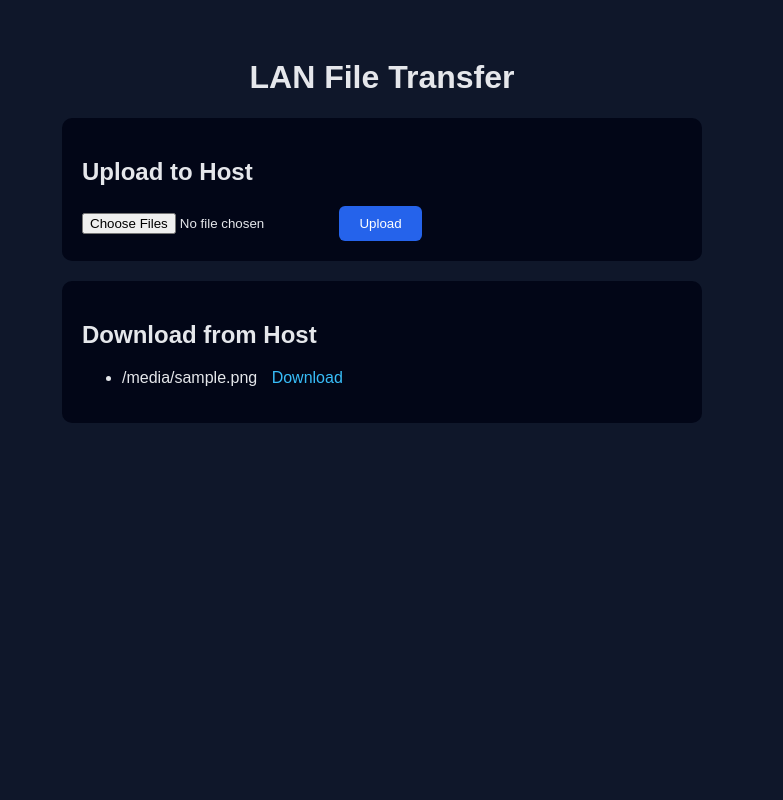
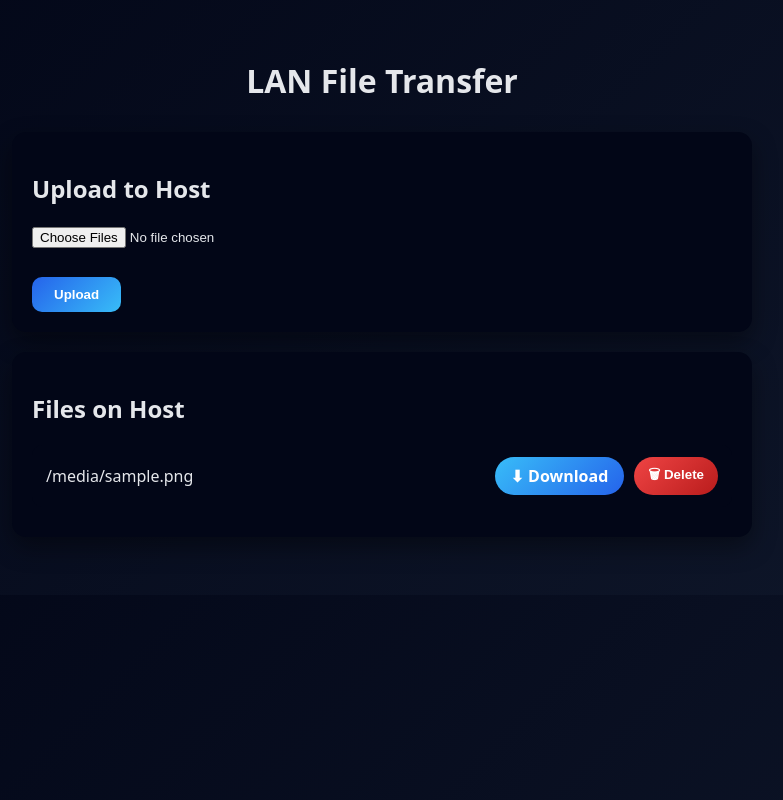
Before and after one commit to MikoKB1/LAN-file-transfere, a Flask app: template templates/index.html in a window 1280 px wide. Shown: the whole page, without its empty margins (258-1041 px from the left). Run offline with Flask 3, Linux system fonts and the light colour scheme; the template is opened without the code that fills it: most values are stand-ins (such as "Sample title", 1, 10 or a date in 2020).

Commit message:
added deleting

```diff
--- a/app.py
+++ b/app.py
@@ -1,6 +1,7 @@
-from flask import Flask, render_template, request, redirect, send_from_directory
+from flask import Flask, render_template, request, redirect, send_from_directory, abort
 import os
 from werkzeug.utils import secure_filename
+import logging
 
 app = Flask(__name__)
 
@@ -9,6 +10,9 @@ UPLOAD_FOLDER = os.path.join(BASE_DIR, "uploads")
 
 os.makedirs(UPLOAD_FOLDER, exist_ok=True)
 app.config["UPLOAD_FOLDER"] = UPLOAD_FOLDER
+
+# Reduce noisy logs
+logging.getLogger("werkzeug").setLevel(logging.ERROR)
 
 @app.route("/", methods=["GET", "POST"])
 def index():
@@ -20,7 +24,7 @@ def index():
                 f.save(os.path.join(app.config["UPLOAD_FOLDER"], filename))
         return redirect("/")
 
-    files = os.listdir(app.config["UPLOAD_FOLDER"])
+    files = sorted(os.listdir(app.config["UPLOAD_FOLDER"]))
     return render_template("index.html", files=files)
 
 @app.route("/download/<filename>")
@@ -31,5 +35,16 @@ def download(filename):
         as_attachment=True
     )
 
+@app.route("/delete/<filename>", methods=["POST"])
+def delete(filename):
+    safe_name = secure_filename(filename)
+    file_path = os.path.join(app.config["UPLOAD_FOLDER"], safe_name)
+
+    if not os.path.isfile(file_path):
+        abort(404)
+
+    os.remove(file_path)
+    return redirect("/")
+
 if __name__ == "__main__":
     app.run(host="0.0.0.0", port=5000)
--- a/static/app.js
+++ b/static/app.js
@@ -1,71 +1,43 @@
-const dropZone = document.getElementById("drop-zone");
-const fileInput = document.getElementById("file-input");
-const fileList = document.getElementById("file-list");
-const uploadBtn = document.getElementById("upload-btn");
-const statusText = document.getElementById("status");
+const form = document.getElementById("uploadForm");
+const fileInput = document.getElementById("fileInput");
+const progressBar = document.getElementById("progressBar");
+const progressContainer = document.querySelector(".progress-container");
+const progressText = document.getElementById("progressText");
 
-let files = [];
+form.addEventListener("submit", (e) => {
+    e.preventDefault();
 
-dropZone.onclick = () => fileInput.click();
+    if (!fileInput.files.length) return;
 
-fileInput.onchange = () => addFiles(fileInput.files);
+    const data = new FormData();
+    for (const file of fileInput.files) {
+        data.append("files", file);
+    }
 
-dropZone.ondragover = e => {
-    e.preventDefault();
-    dropZone.classList.add("drag");
-};
+    const xhr = new XMLHttpRequest();
+    xhr.open("POST", "/", true);
 
-dropZone.ondragleave = () => dropZone.classList.remove("drag");
+    progressContainer.classList.remove("hidden");
+    progressBar.style.width = "0%";
+    progressText.textContent = "Uploading...";
 
-dropZone.ondrop = e => {
-    e.preventDefault();
-    dropZone.classList.remove("drag");
-    addFiles(e.dataTransfer.files);
-};
-
-function addFiles(newFiles) {
-    for (const file of newFiles) {
-        files.push(file);
-    }
-    renderList();
-    uploadBtn.disabled = files.length === 0;
-}
-
-function renderList() {
-    fileList.innerHTML = "";
-    files.forEach((file, i) => {
-        const div = document.createElement("div");
-        div.className = "file-item";
-        div.innerHTML = `
-            <div>${file.name}</div>
-            <div class="progress">
-                <div class="bar" id="bar-${i}"></div>
-            </div>
-        `;
-        fileList.appendChild(div);
-    });
-}
-
-uploadBtn.onclick = () => {
-    const xhr = new XMLHttpRequest();
-    const formData = new FormData();
-
-    files.forEach(f => formData.append("files", f));
-
-    xhr.upload.onprogress = e => {
+    xhr.upload.onprogress = (e) => {
         if (e.lengthComputable) {
-            const percent = (e.loaded / e.total) * 100;
-            document.querySelectorAll(".bar").forEach(bar => {
-                bar.style.width = percent + "%";
-            });
+            const percent = Math.round((e.loaded / e.total) * 100);
+            progressBar.style.width = percent + "%";
+            progressText.textContent = `Uploading… ${percent}%`;
         }
     };
 
     xhr.onload = () => {
-        statusText.textContent = "Upload complete";
-        uploadBtn.disabled = true;
+        if (xhr.status === 200) {
+            progressBar.style.width = "100%";
+            progressText.textContent = "Upload complete ✅";
+            setTimeout(() => location.reload(), 800);
+        } else {
+            progressText.textContent = "Upload failed ❌";
+        }
     };
 
-    xhr.open("POST", "/");
-    xhr.send(formData);
-};
+    xhr.send(data);
+});
--- a/static/style.css
+++ b/static/style.css
@@ -1,41 +1,114 @@
 body {
-    font-family: Arial, sans-serif;
-    background: #0f172a;
+    font-family: system-ui, sans-serif;
+    background: linear-gradient(135deg, #020617, #0f172a);
     color: #e5e7eb;
     padding: 30px;
 }
 
 h1 {
     text-align: center;
+    margin-bottom: 30px;
 }
 
 .card {
     background: #020617;
     padding: 20px;
     margin: 20px auto;
-    max-width: 600px;
+    max-width: 700px;
+    border-radius: 14px;
+    box-shadow: 0 10px 25px rgba(0, 0, 0, 0.4);
+}
+
+input[type="file"] {
+    margin-bottom: 15px;
+    color: #e5e7eb;
+}
+
+button {
+    padding: 10px 22px;
+    background: linear-gradient(135deg, #2563eb, #38bdf8);
+    border: none;
+    border-radius: 10px;
+    color: white;
+    font-weight: bold;
+    cursor: pointer;
+}
+
+/* Progress bar */
+.progress-container {
+    width: 100%;
+    height: 14px;
+    background: #020617;
+    border-radius: 999px;
+    overflow: hidden;
+    margin: 10px 0;
+}
+
+.progress-bar {
+    height: 100%;
+    width: 0%;
+    background: linear-gradient(135deg, #22c55e, #4ade80);
+    transition: width 0.2s ease;
+}
+
+.progress-text {
+    font-size: 14px;
+    margin-bottom: 10px;
+}
+
+.hidden {
+    display: none;
+}
+
+/* File list */
+.file-list {
+    list-style: none;
+    padding: 0;
+    margin: 0;
+}
+
+.file-item {
+    display: flex;
+    justify-content: space-between;
+    align-items: center;
+    padding: 12px 14px;
+    margin: 10px 0;
+    background: #020617;
     border-radius: 10px;
 }
 
-button {
-    padding: 10px 20px;
-    background: #2563eb;
-    border: none;
-    color: white;
-    cursor: pointer;
-    border-radius: 6px;
+.file-item.empty {
+    justify-content: center;
+    opacity: 0.6;
 }
 
-button:hover {
-    background: #1d4ed8;
+.file-name {
+    max-width: 55%;
+    overflow: hidden;
+    text-overflow: ellipsis;
+    white-space: nowrap;
 }
 
-a {
-    color: #38bdf8;
-    margin-left: 10px;
+.actions {
+    display: flex;
+    gap: 10px;
+}
+
+.download-btn {
+    padding: 8px 16px;
+    background: linear-gradient(135deg, #38bdf8, #2563eb);
+    color: white;
+    font-weight: bold;
+    border-radius: 999px;
     text-decoration: none;
 }
 
-a:hover {
-    text-decoration: underline;
+.delete-btn {
+    padding: 8px 14px;
+    background: linear-gradient(135deg, #ef4444, #b91c1c);
+    border: none;
+    border-radius: 999px;
+    color: white;
+    font-weight: bold;
+    cursor: pointer;
 }
--- a/templates/index.html
+++ b/templates/index.html
@@ -1,6 +1,7 @@
 <!DOCTYPE html>
-<html>
+<html lang="en">
 <head>
+    <meta charset="UTF-8">
     <title>LAN File Transfer</title>
     <link rel="stylesheet" href="/static/style.css">
 </head>
@@ -10,22 +11,43 @@
 
 <section class="card">
     <h2>Upload to Host</h2>
-    <form method="POST" enctype="multipart/form-data">
-        <input type="file" name="files" multiple>
+
+    <form id="uploadForm">
+        <input type="file" name="files" id="fileInput" multiple required>
+
+        <div class="progress-container hidden">
+            <div class="progress-bar" id="progressBar"></div>
+        </div>
+
+        <p class="progress-text" id="progressText"></p>
+
         <button type="submit">Upload</button>
     </form>
 </section>
 
 <section class="card">
-    <h2>Download from Host</h2>
-    <ul>
+    <h2>Files on Host</h2>
+    <ul class="file-list">
         {% for file in files %}
-            <li>
-                {{ file }}
-                <a href="/download/{{ file }}">Download</a>
-            </li>
+        <li class="file-item">
+            <span class="file-name">{{ file }}</span>
+
+            <div class="actions">
+                <a class="download-btn" href="/download/{{ file }}">
+                    ⬇ Download
+                </a>
+
+                <form method="POST"
+                      action="/delete/{{ file }}"
+                      onsubmit="return confirm('Delete {{ file }} ?');">
+                    <button type="submit" class="delete-btn">
+                        🗑 Delete
+                    </button>
+                </form>
+            </div>
+        </li>
         {% else %}
-            <li>No files available</li>
+        <li class="file-item empty">No files available</li>
         {% endfor %}
     </ul>
 </section>
```
